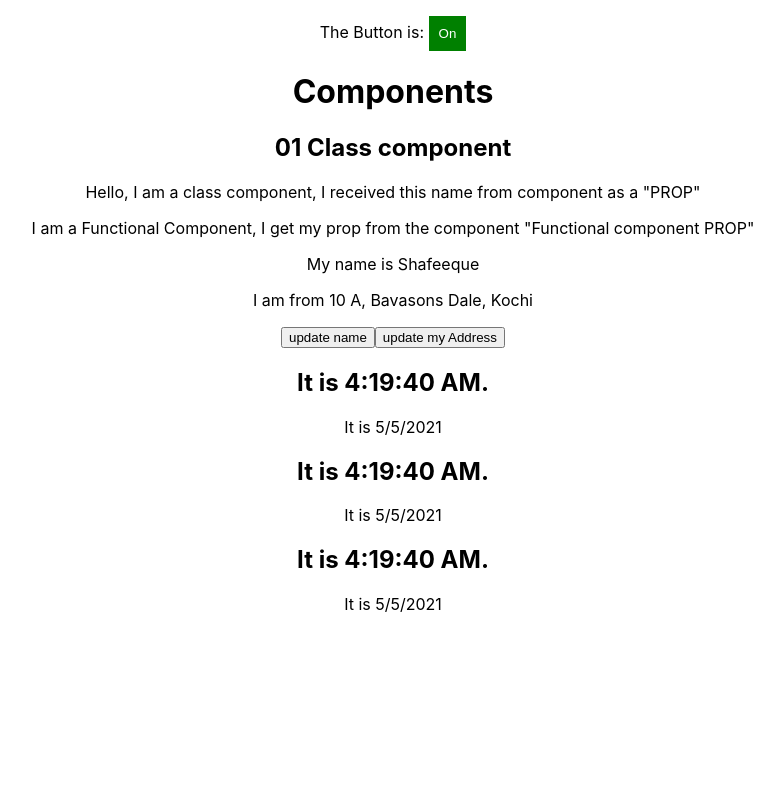
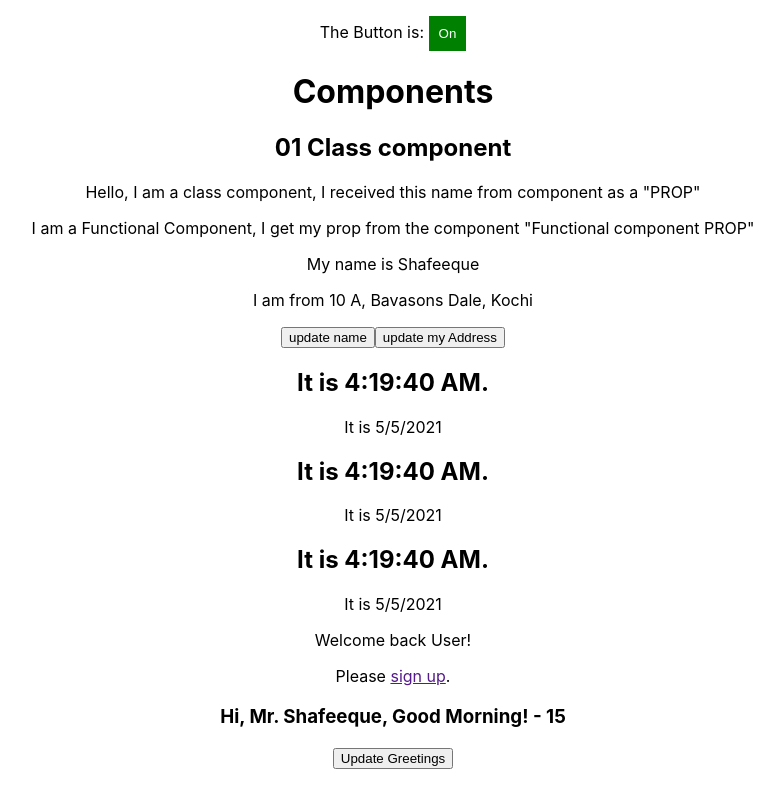
Before and after one commit to shafeeque-archis/app-learn-react, a React (Create React App) app: page / in a window 1280 px wide. Shown: the whole page, without its empty margins (247-1031 px from the left). Built offline with nearby package versions, Linux system fonts and the light colour scheme.

Commit message:
Added conditional formatings

```diff
--- a/src/App.js
+++ b/src/App.js
@@ -5,10 +5,12 @@ import ClassComponent from './01_ClassComponent/01_ClassComponent';
 import FunctionalComponent from './02_FunctionalComponent/02_FunctionalComponent';
 import Clock from './Clock/Clock'
 import Button from './EventHandling/EventHandling';
+import ConditionalRendering from './ConditionalRendering/ConditionalRendering';
 
 
 
 function App() {
+  const time = new Date().getHours();
 
   return (
     <div className="App">
@@ -20,6 +22,7 @@ function App() {
       <Clock />
       <Clock />
       <Clock />
+      <ConditionalRendering time="15" />
     </div>
   );
 }
--- /dev/null
+++ b/src/ConditionalRendering/ConditionalRendering.js
@@ -0,0 +1,25 @@
+import React, { useState } from 'react';
+import Greetings from './Greetings';
+
+const ConditionalRendering = (props) => {
+    const [message, setMessage] = useState("Good Morning!");
+
+    const updateGreeting = () => {
+        if(props.time >= 18) {
+            setMessage("Good evening")
+        } else if (props.time <= 17) {
+            setMessage("Good Afternoon")
+        }
+    }
+
+    return (
+        <div>
+            <Greetings isLoggedIn={true}  />
+            <Greetings isLoggedIn={false}  />
+            <h3>Hi, Mr. Shafeeque, {message} - {props.time}</h3>
+            <button onClick={updateGreeting}>Update Greetings</button>
+        </div>
+    )
+}
+
+export default ConditionalRendering;
--- /dev/null
+++ b/src/ConditionalRendering/Greetings.js
@@ -0,0 +1,18 @@
+import React from 'react'
+
+function UserGreeting() {
+    return <p>Welcome back User!</p>;
+  }
+
+  function GuestGreeting() {
+    return <p>Please <a href="">sign up</a>.</p>;
+}
+
+const Greeting = (props) => {
+    console.log(props.isLoggedIn);
+    return(
+        props.isLoggedIn ? <UserGreeting /> : <GuestGreeting />
+    )
+}
+
+export default Greeting;
```
